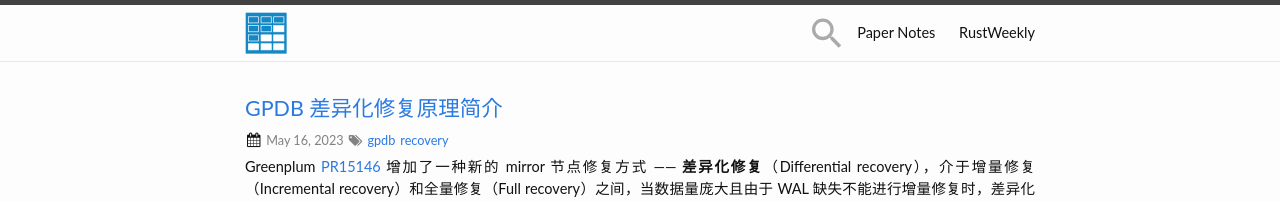
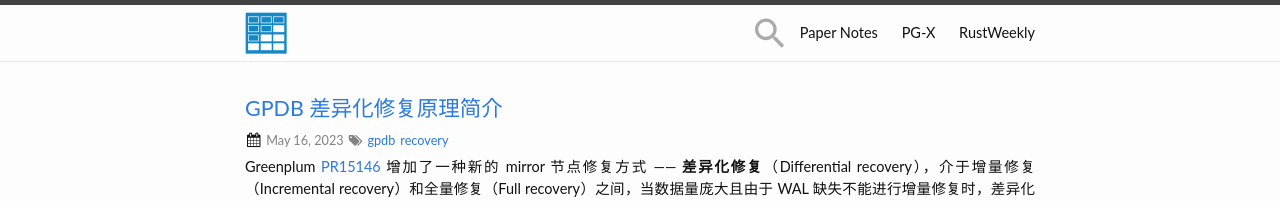
Before and after one commit to zhjwpku/zhjwpku.github.io, a Jekyll site: the page built from index.html, in a window 1280 px wide. Shown: the top 201 px of the page. Built offline with Jekyll 4.4.1, drawn with Linux system fonts in a browser that asks for light colours; the list of posts is cut into pages by our own code; comment, search, counter and statistics services are not loaded.

Commit message:
add a web link to PG-X
Signed-off-by: Zhao Junwang <zhjwpku@gmail.com>

```diff
--- a/_includes/header.html
+++ b/_includes/header.html
@@ -26,6 +26,7 @@
         -->
           <!-- <a class="page-link" href="{{ site.baseurl }}/docker/">Docker</a> -->
           <a class="page-link" href="https://paper-notes.zhjwpku.com">Paper Notes</a>
+          <a class="page-link" href="https://pg-x.github.io/">PG-X</a>
           <!--a class="page-link" href="{{ site.baseurl }}/about">#Hireme</a-->
           <a class="page-link" href="https://github.com/rustweekly">RustWeekly</a>
           <!-- <a class="page-link" href="https://opentableformat.github.io/">OpenTableFormat</a> -->
```
